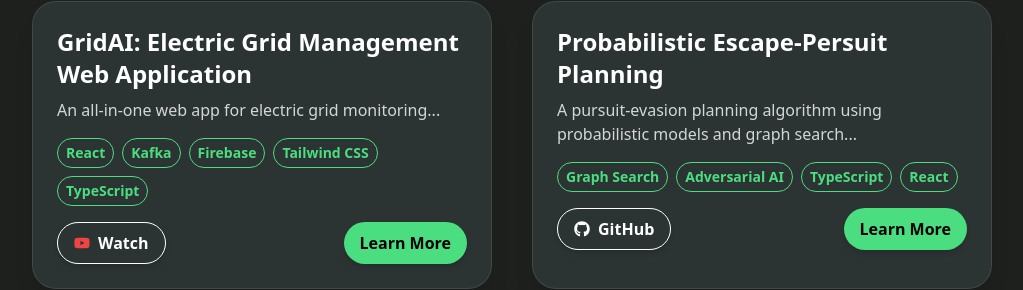
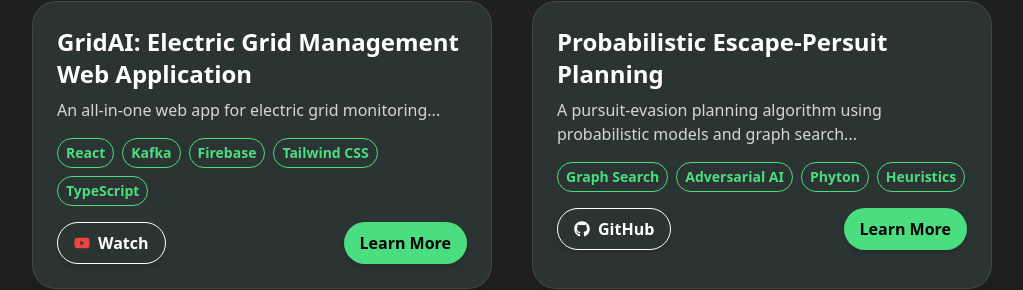
Before and after one commit to jhsotoglz/web-portfolio, a React (Vite) app: page / in a window 1280 px wide. Shown: the part 1321-1611 px from the top of the page, without its empty margins (128-1151 px from the left). Built offline with nearby package versions, Linux system fonts and the light colour scheme.

Commit message:
Changed Project ComS472 content

```diff
--- a/src/data/projectData.ts
+++ b/src/data/projectData.ts
@@ -31,7 +31,7 @@ export const projects: Project[] = [
   {
     title: "Probabilistic Escape-Persuit Planning",
     description: "A pursuit-evasion planning algorithm using probabilistic models and graph search...",
-    tech: ["Graph Search", "Adversarial AI", "TypeScript", "React"],
+    tech: ["Graph Search", "Adversarial AI", "Phyton", "Heuristics"],
     link: "https://github.com/jhsotoglz/ComS4720_Project3/tree/main",
     youtube: undefined,
     details: `Explores decision-making under uncertainty...`,
@@ -40,7 +40,7 @@ export const projects: Project[] = [
       { name: "Project 2 Report", url: ComS472_Project2 },
       { name: "Project 3 Report", url: ComS472_Project3 },
     ],
-    images: [GridAIPoster]
+    images: []
   },
   {
     title: "CoSMiC Competition - hosted by the Cardinal Space Mining Club of ISU",
```
